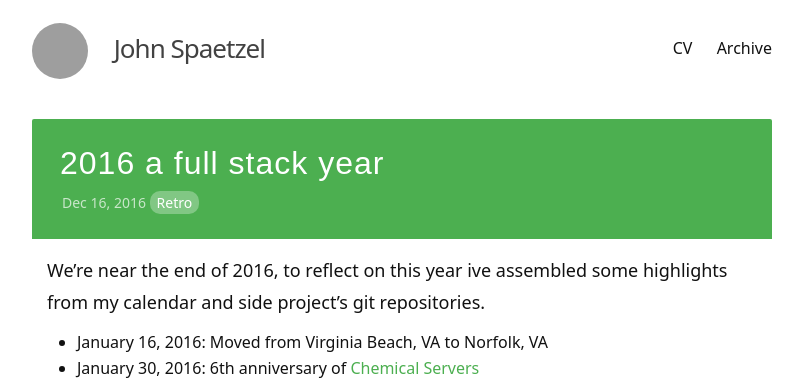
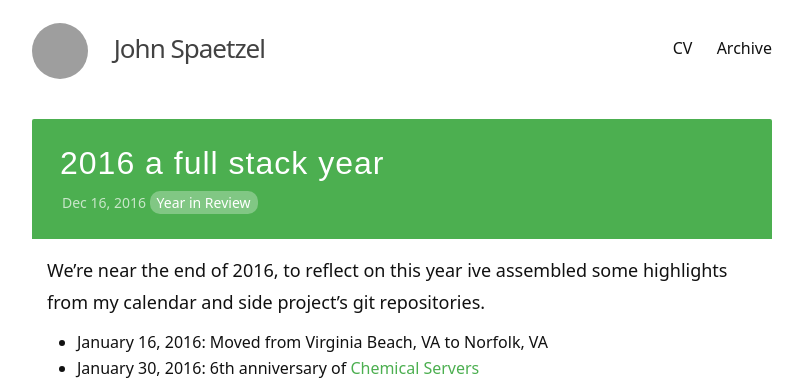
Before and after one commit to jspaetzel/meh.dev, a Jekyll site: the page built from _posts/2016-12-16-2016-a-full-stack-year.markdown, in a window 1280 px wide, cut to the strip 0-381 px from the top of the page. Shown: the whole strip, without its empty margins (238-1041 px from the left). Built offline with Jekyll 4.4.1, drawn with Linux system fonts in a browser that asks for light colours; nearby versions of some CDN libraries; comment, search, counter and statistics services are not loaded; grey boxes are pictures that could not be loaded.

Commit message:
change retro tag to Year in Review

```diff
--- a/_posts/2016-12-16-2016-a-full-stack-year.markdown
+++ b/_posts/2016-12-16-2016-a-full-stack-year.markdown
@@ -3,7 +3,7 @@ layout: post
 title:  "2016 a full stack year"
 date:   2016-12-16 00:00:00 -0500
 tags:
-- Retro
+- Year in Review
 ---
 
 We're near the end of 2016, to reflect on this year ive assembled some highlights from my calendar and side project's git repositories.
--- a/_posts/2018-01-01-2017-wear-flowers-in-your-hair.markdown
+++ b/_posts/2018-01-01-2017-wear-flowers-in-your-hair.markdown
@@ -3,7 +3,7 @@ layout: post
 title:  "2017 Wear some flowers in your hair"
 date:   2018-01-01 00:00:00 -0800
 tags:
-- Retro
+- Year in Review
 ---
 
 Last year I wrote [a post](2016-a-full-stack-year) highlighting all of the interesting things I did during the year. It was very cathardic so I'm doing it again for 2017!
--- a/_posts/2018-12-31-2018-retrospective.markdown
+++ b/_posts/2018-12-31-2018-retrospective.markdown
@@ -3,7 +3,7 @@ layout: post
 title:  "2018 Retrospective"
 date:   2018-12-31 00:00:00 -0800
 tags:
-- Retro
+- Year in Review
 ---
 
 Wow. It's already been a year, it felt like a longer period of time in a shorter window of space. This year I adjusted to a new city and in a lot of ways a new life. I came at it with no specific goals so I can proudly say that I accomplished everything I set out to do. I've been unaccountable and it has been glorious.
--- a/_posts/2020-01-31-2019-reflection.markdown
+++ b/_posts/2020-01-31-2019-reflection.markdown
@@ -2,6 +2,8 @@
 layout: post
 title:  "2019 Reflection"
 date:   2020-01-31 00:00:00 -0800
+tags:
+- Year in Review
 ---
 
 It's 2020 and as usual it's time to reflect on the previous year.
```
